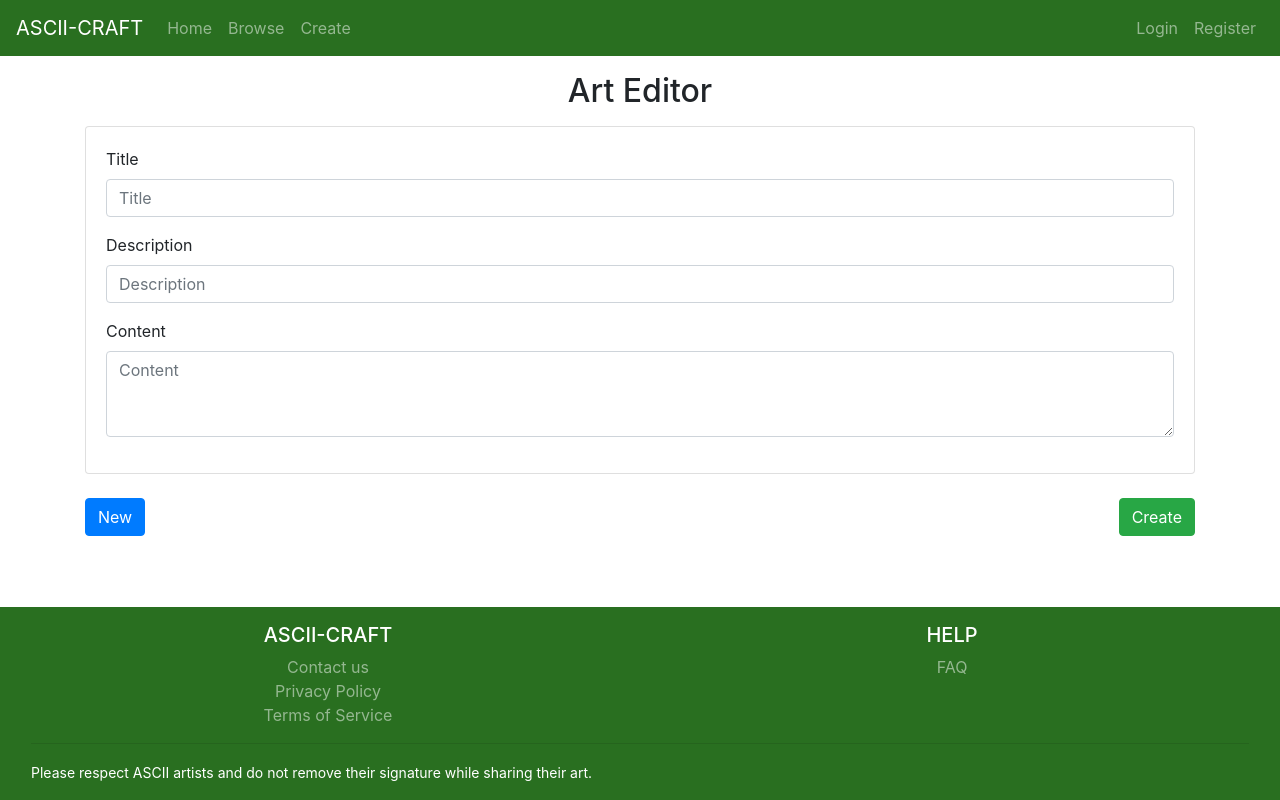
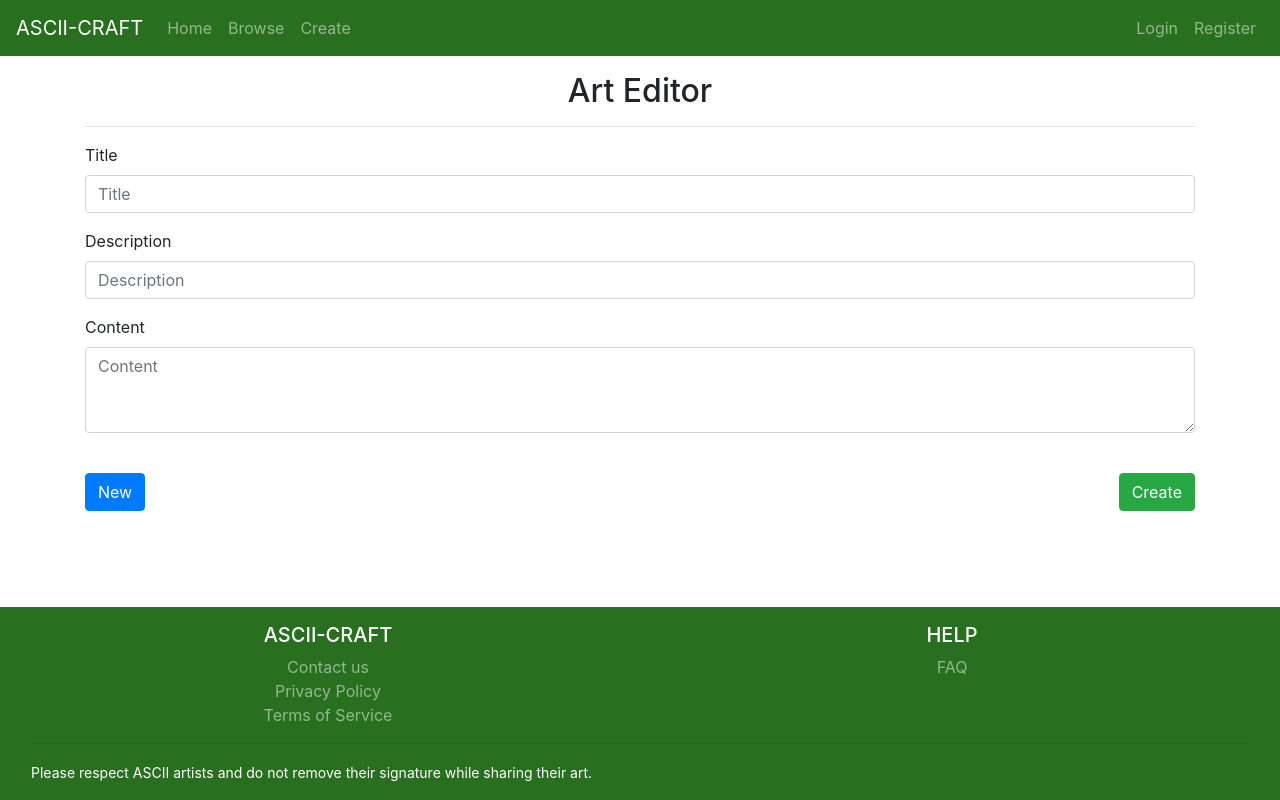
Before and after one commit to Hasnain123Raza/ASCII-Craft-Client, a React (Create React App) app: page /art/create in a window 1280 px wide. Built offline with nearby package versions, Linux system fonts and the light colour scheme.

Commit message:
Restyled /create and /browse pages.

```diff
--- a/src/areas/Art/scenes/Browse/index.js
+++ b/src/areas/Art/scenes/Browse/index.js
@@ -79,6 +79,7 @@ export default function () {
         fulfilledComponent={() => (
           <Container className="mb-2" fluid>
             <h2 style={{ textAlign: "center" }}>Art Browser</h2>
+            <hr />
             {rows.map((row, rowIndex) => (
               <Row key={rowIndex}>
                 {row.map((art, artIndex) => (
--- a/src/areas/Art/scenes/Create/index.js
+++ b/src/areas/Art/scenes/Create/index.js
@@ -46,12 +46,13 @@ export default function () {
 
   return (
     <div className="art-create d-flex flex-column" style={{ flex: 1 }}>
+      <div>
         <h2 className="mb-3" style={{ textAlign: "center" }}>
           Art Editor
         </h2>
+        <hr />
+      </div>
 
-      <Card>
-        <Card.Body>
       <Form>
         <Form.Group controlId="title">
           <Form.Label>Title</Form.Label>
@@ -74,9 +75,7 @@ export default function () {
             placeholder="Description"
             value={description}
             isInvalid={Boolean(descriptionError)}
-                onChange={(event) =>
-                  dispatch(setDescription(event.target.value))
-                }
+            onChange={(event) => dispatch(setDescription(event.target.value))}
           />
           <Form.Control.Feedback type="invalid">
             {descriptionError}
@@ -99,8 +98,6 @@ export default function () {
           </Form.Control.Feedback>
         </Form.Group>
       </Form>
-        </Card.Body>
-      </Card>
 
       <div className="my-4 d-flex">
         <Button variant="primary" onClick={() => dispatch(resetArt())}>
```
Lines whose indentation alone changed are shown as unchanged.
